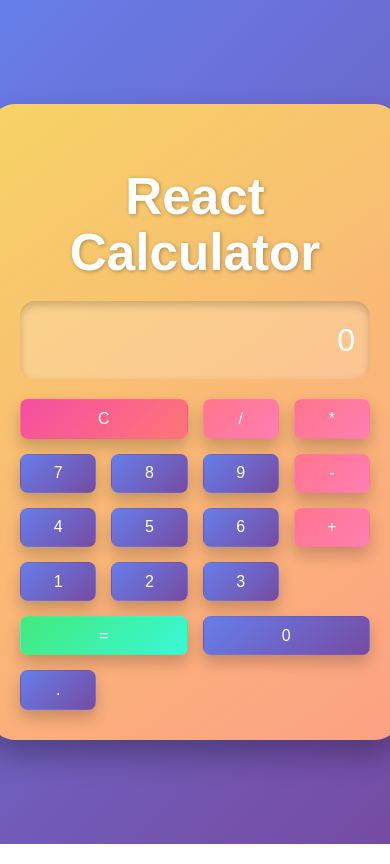
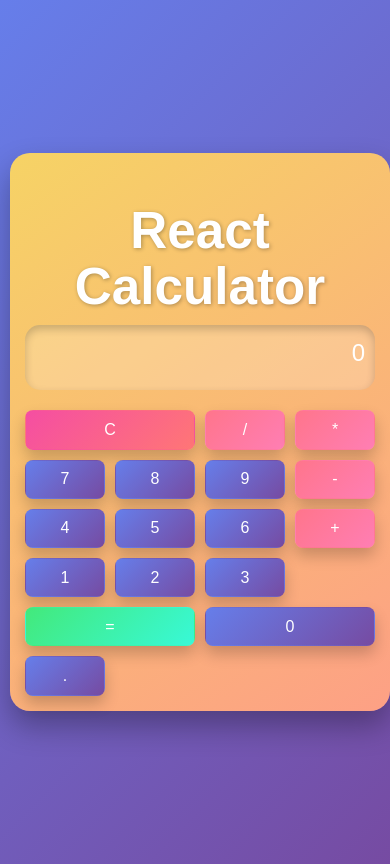
Before and after one commit to ahmedk786/React-Calculator-app, a React (Vite) app in the folder react-calculator/: page / in a window 390 px wide. Built offline with nearby package versions, Linux system fonts and the light colour scheme.

Commit message:
Update App.css

```diff
--- a/react-calculator/src/App.css
+++ b/react-calculator/src/App.css
@@ -6,43 +6,48 @@ body {
   font-family: 'Poppins', sans-serif;
   background: linear-gradient(135deg, #667eea, #764ba2);
   margin: 0;
+  padding: 10px; /* small padding for very small screens */
 }
 
 .calculator {
   background: linear-gradient(145deg, #f6d365, #fda085);
-  padding: 30px;
+  padding: 20px;
   border-radius: 25px;
   box-shadow: 0 15px 30px rgba(0, 0, 0, 0.3);
-  width: 350px;
+  width: 100%;
+  max-width: 350px; /* keeps it nice on larger screens */
 }
 
 h1 {
   text-align: center;
   color: #fff;
-  margin-bottom: 20px;
+  margin-bottom: 15px;
+  font-size: 1.8rem;
   text-shadow: 1px 1px 4px rgba(0,0,0,0.3);
 }
 
 .display {
   background: rgba(255, 255, 255, 0.2);
   color: #fff;
-  font-size: 2rem;
-  padding: 15px;
+  font-size: 1.8rem;
+  padding: 12px;
   border-radius: 15px;
   margin-bottom: 20px;
   text-align: right;
   box-shadow: inset 0 4px 8px rgba(0,0,0,0.2);
+  word-wrap: break-word;
+  min-height: 50px;
 }
 
 .buttons {
   display: grid;
   grid-template-columns: repeat(4, 1fr);
-  gap: 15px;
+  gap: 12px;
 }
 
 button {
-  padding: 20px;
-  font-size: 1.5rem;
+  padding: 15px;
+  font-size: 1.3rem;
   border: none;
   border-radius: 15px;
   cursor: pointer;
@@ -72,3 +77,32 @@ button.equal {
 button.clear {
   background: linear-gradient(135deg, #f54ea2, #ff7676);
 }
+
+/* 📱 Mobile Responsive Fix */
+@media (max-width: 480px) {
+  .calculator {
+    padding: 15px;
+    border-radius: 20px;
+  }
+
+  h1 {
+    font-size: 1.4rem;
+    margin-bottom: 10px;
+  }
+
+  .display {
+    font-size: 1.5rem;
+    padding: 10px;
+    min-height: 45px;
+  }
+
+  button {
+    padding: 12px;
+    font-size: 1.1rem;
+    border-radius: 12px;
+  }
+
+  .buttons {
+    gap: 10px;
+  }
+}
```
